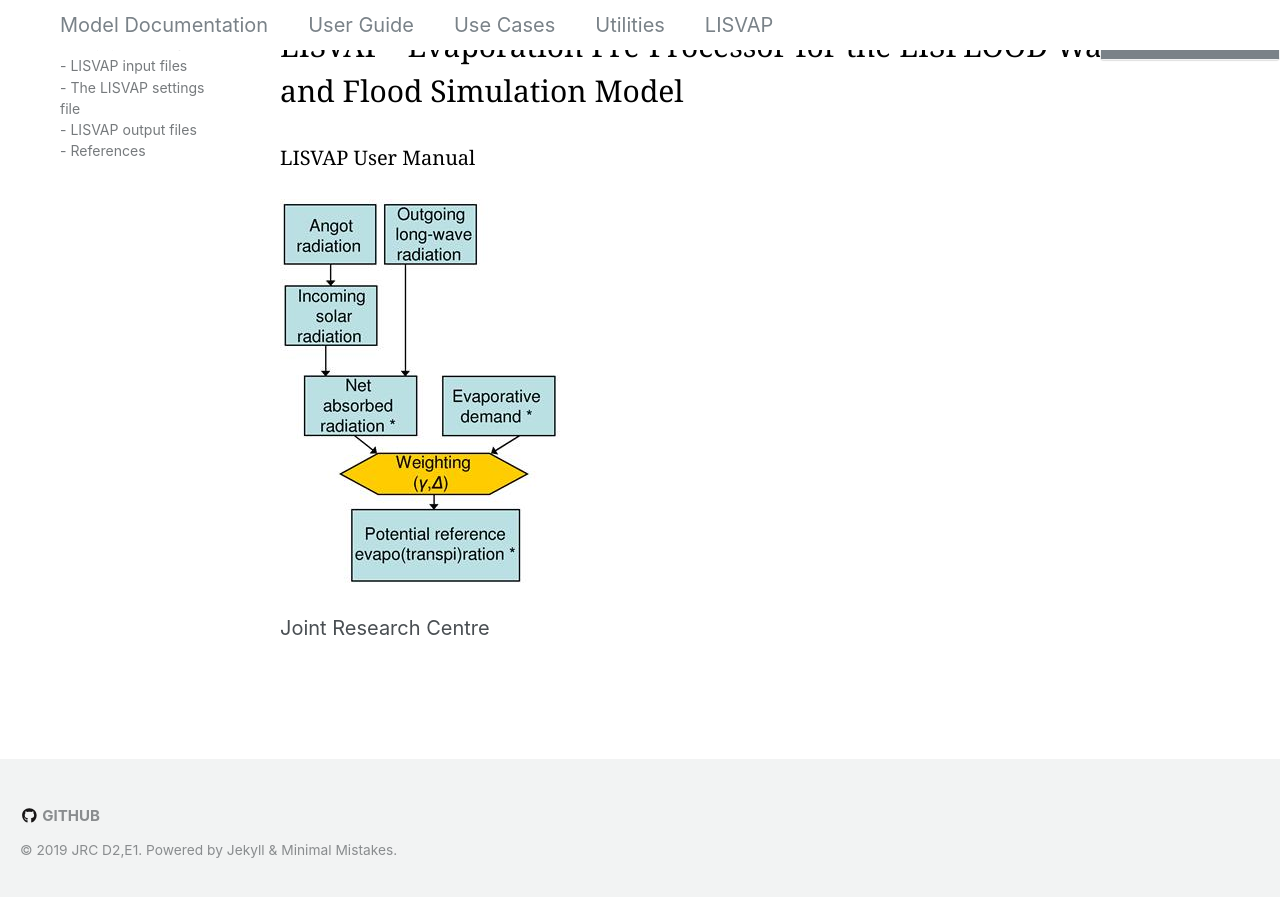
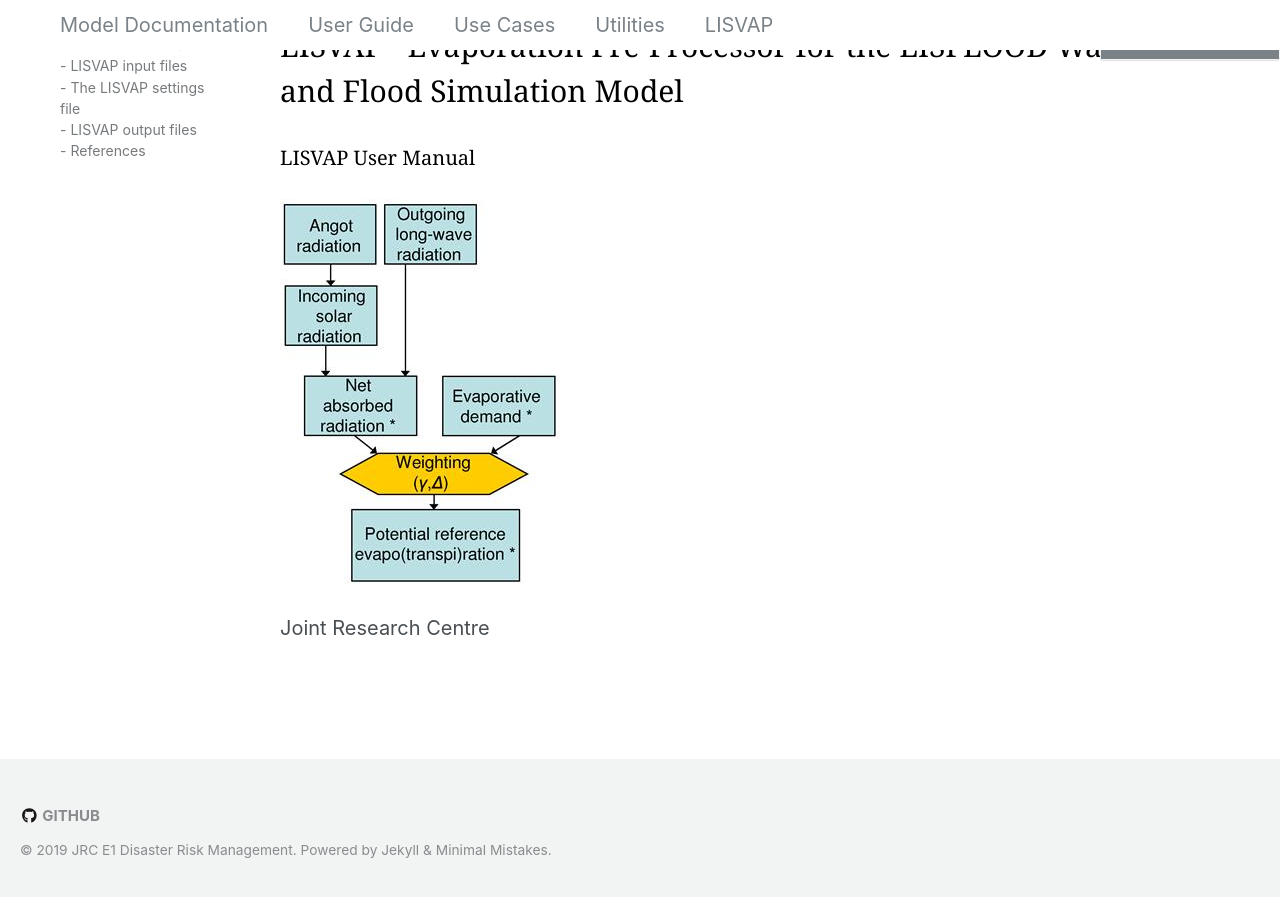
Before and after one commit to ec-jrc/lisflood-lisvap, a Jekyll site: the page built from index.md, in a window 1280 px wide and 900 px high, scrolled down 355 px. Shown: the top 897 px of the window. Built offline with Jekyll 4.4.1, drawn with Linux system fonts in a browser that asks for light colours; nearby versions of some CDN libraries; our own code applies the rules of GitHub Pages for plain Markdown files.

Commit message:
removed unused data config

```diff
--- a/_config.yml
+++ b/_config.yml
@@ -18,7 +18,7 @@
 locale                   : "en-US"
 title                    : "LISVAP"
 title_separator          : "-"
-name                     : "JRC D2,E1"
+name                     : "JRC E1 Disaster Risk Management"
 description              : "LISVAP User Guide"
 url                      : # the base hostname & protocol for your site e.g. "https://mmistakes.github.io"
 baseurl                  : # the subpath of your site, e.g. "/blog"
--- a/_includes/footer.html
+++ b/_includes/footer.html
@@ -9,12 +9,6 @@
     {% if site.author.github %}
       <li><a href="https://github.com/{{ site.author.github }}"><i class="fab fa-fw fa-github" aria-hidden="true"></i> GitHub</a></li>
     {% endif %}
-    {% if site.author.gitlab %}
-      <li><a href="https://gitlab.com/{{ site.author.gitlab }}"><i class="fab fa-fw fa-gitlab" aria-hidden="true"></i> Gitlab</a></li>
-    {% endif %}
-    {% if site.author.bitbucket %}
-      <li><a href="https://bitbucket.org/{{ site.author.bitbucket }}"><i class="fab fa-fw fa-bitbucket" aria-hidden="true"></i> Bitbucket</a></li>
-    {% endif %}
   </ul>
 </div>
 
--- a/_includes/head.html
+++ b/_includes/head.html
@@ -1,8 +1,6 @@
 <meta charset="utf-8">
 
 {% include seo.html %}
-
-<link href="{% if site.atom_feed.path %}{{ site.atom_feed.path }}{% else %}{{ '/feed.xml' | relative_url }}{% endif %}" type="application/atom+xml" rel="alternate" title="{{ site.title }} Feed">
 
 <!-- http://t.co/dKP3o1e -->
 <meta name="HandheldFriendly" content="True">
```
